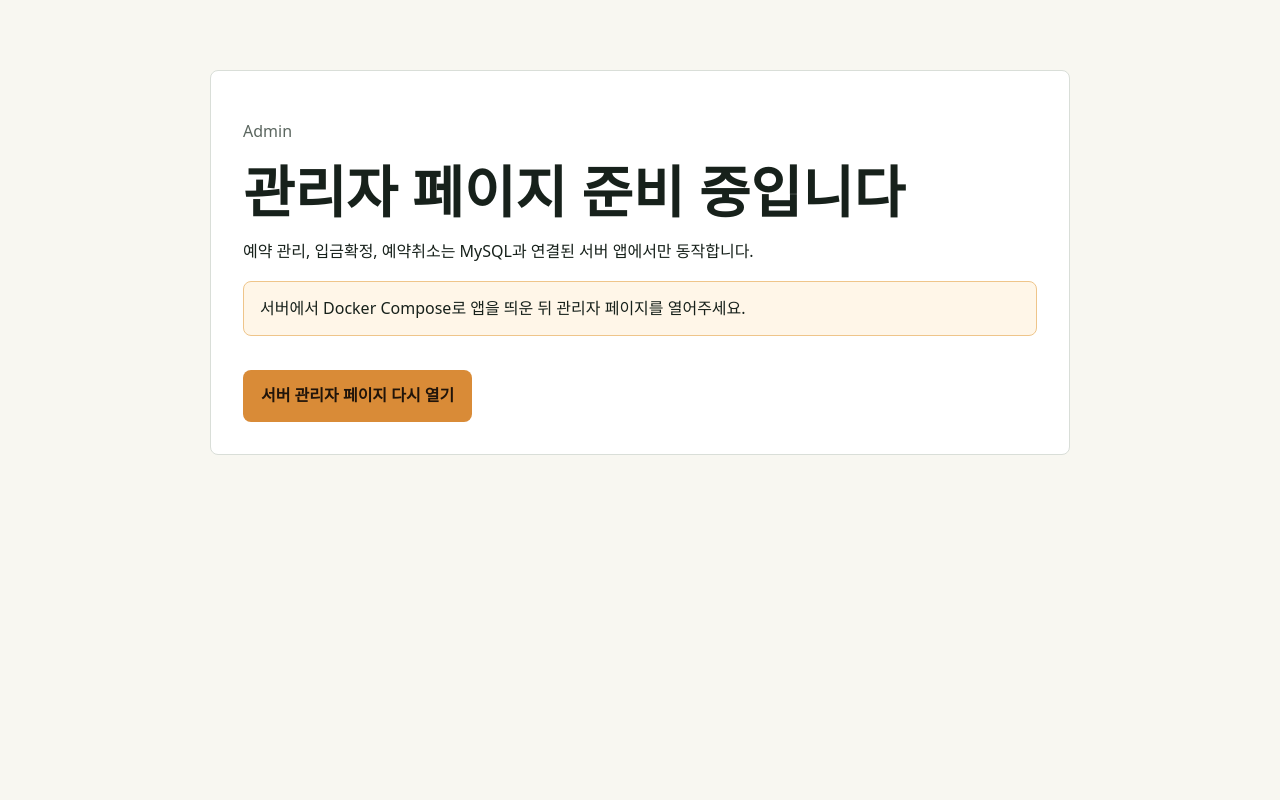
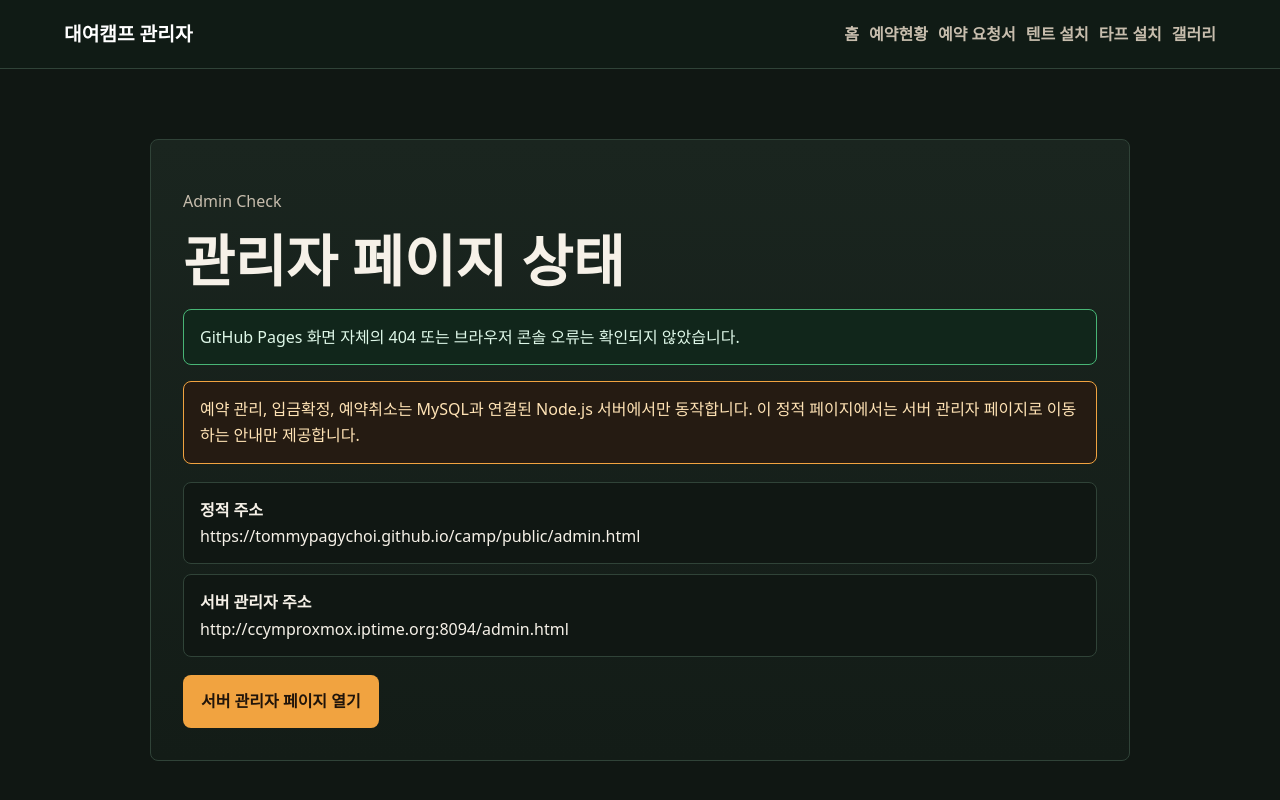
Before and after one commit to tommypagychoi/camp, a plain HTML site: page public/admin.html in a window 1280 px wide. Drawn offline with Linux system fonts and the light colour scheme.

Commit message:
Clarify admin page status on GitHub Pages

```diff
--- a/public/admin.html
+++ b/public/admin.html
@@ -3,18 +3,24 @@
   <head>
     <meta charset="utf-8">
     <meta name="viewport" content="width=device-width, initial-scale=1">
-    <title>관리자 | Camp Rental</title>
+    <title>관리자 | 대여캠프</title>
     <style>
-      body{margin:0;background:#f8f7f1;color:#17211b;font-family:system-ui,'Malgun Gothic',sans-serif;line-height:1.6}.wrap{max-width:860px;margin:0 auto;padding:70px 22px}.card{background:white;border:1px solid #d9ded8;border-radius:8px;padding:32px}h1{font-size:clamp(2rem,5vw,3.5rem);line-height:1.08;margin:0 0 18px}.button{display:inline-flex;margin-top:18px;padding:13px 18px;background:#d98b37;color:#20140a;border-radius:8px;text-decoration:none;font-weight:900}.muted{color:#5b665f}.warn{padding:14px 16px;background:#fff6e8;border:1px solid #efc58a;border-radius:8px}</style>
+      body{margin:0;background:#101713;color:#f6f1e8;font-family:system-ui,'Malgun Gothic',sans-serif;line-height:1.65}.header{display:flex;justify-content:space-between;gap:16px;align-items:center;padding:18px clamp(18px,5vw,64px);border-bottom:1px solid #304338;background:#101b15}.brand{font-weight:950;font-size:1.2rem;color:#fff;text-decoration:none}.nav{display:flex;gap:10px;flex-wrap:wrap}.nav a{color:#c7bdad;text-decoration:none;font-weight:800}.nav a:hover{color:#f1a340}.wrap{max-width:980px;margin:0 auto;padding:70px 22px}.card{background:linear-gradient(180deg,#1a251f,#131c17);border:1px solid #304338;border-radius:8px;padding:32px}h1{font-size:clamp(2rem,5vw,3.5rem);line-height:1.08;margin:0 0 18px}.muted{color:#c7bdad}.ok{padding:14px 16px;background:#11261b;border:1px solid #48b576;border-radius:8px;color:#dff8e9}.warn{padding:14px 16px;background:#251b12;border:1px solid #f1a340;border-radius:8px;color:#ffe3b5}.button{display:inline-flex;margin-top:18px;padding:13px 18px;background:#f1a340;color:#20140a;border-radius:8px;text-decoration:none;font-weight:900}.list{display:grid;gap:10px;margin-top:18px}.list div{padding:14px 16px;background:#101713;border:1px solid #304338;border-radius:8px}
+    </style>
   </head>
   <body>
+    <header class="header"><a class="brand" href="../index.html">대여캠프 관리자</a><nav class="nav"><a href="../index.html">홈</a><a href="index.html">예약현황</a><a href="reserve.html">예약 요청서</a><a href="../tent.html">텐트 설치</a><a href="../tarp.html">타프 설치</a><a href="../gallery.html">갤러리</a></nav></header>
     <main class="wrap">
       <section class="card">
-        <p class="muted">Admin</p>
-        <h1>관리자 페이지 준비 중입니다</h1>
-        <p>예약 관리, 입금확정, 예약취소는 MySQL과 연결된 서버 앱에서만 동작합니다.</p>
-        <p class="warn">서버에서 Docker Compose로 앱을 띄운 뒤 관리자 페이지를 열어주세요.</p>
-        <a class="button" href="http://ccymproxmox.iptime.org:8094/admin.html">서버 관리자 페이지 다시 열기</a>
+        <p class="muted">Admin Check</p>
+        <h1>관리자 페이지 상태</h1>
+        <p class="ok">GitHub Pages 화면 자체의 404 또는 브라우저 콘솔 오류는 확인되지 않았습니다.</p>
+        <p class="warn">예약 관리, 입금확정, 예약취소는 MySQL과 연결된 Node.js 서버에서만 동작합니다. 이 정적 페이지에서는 서버 관리자 페이지로 이동하는 안내만 제공합니다.</p>
+        <div class="list">
+          <div><strong>정적 주소</strong><br>https://tommypagychoi.github.io/camp/public/admin.html</div>
+          <div><strong>서버 관리자 주소</strong><br>http://ccymproxmox.iptime.org:8094/admin.html</div>
+        </div>
+        <a class="button" href="http://ccymproxmox.iptime.org:8094/admin.html">서버 관리자 페이지 열기</a>
       </section>
     </main>
   </body>
```
